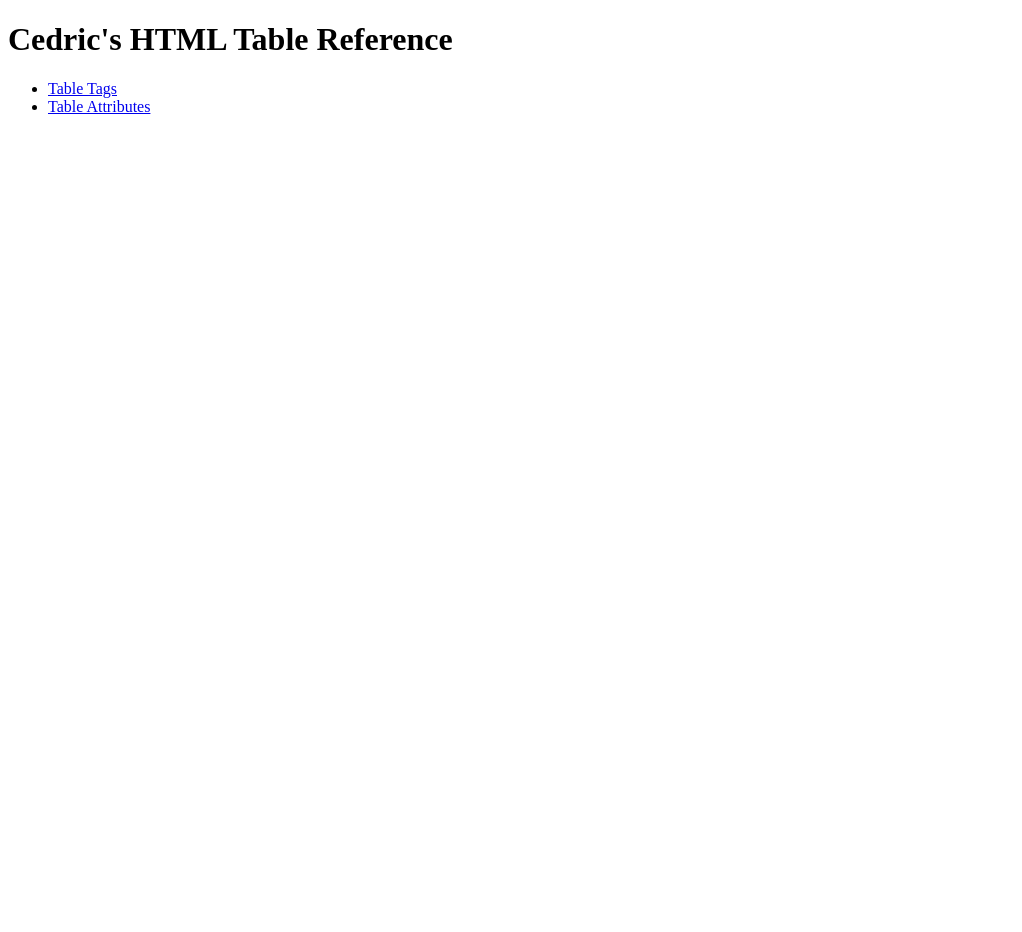
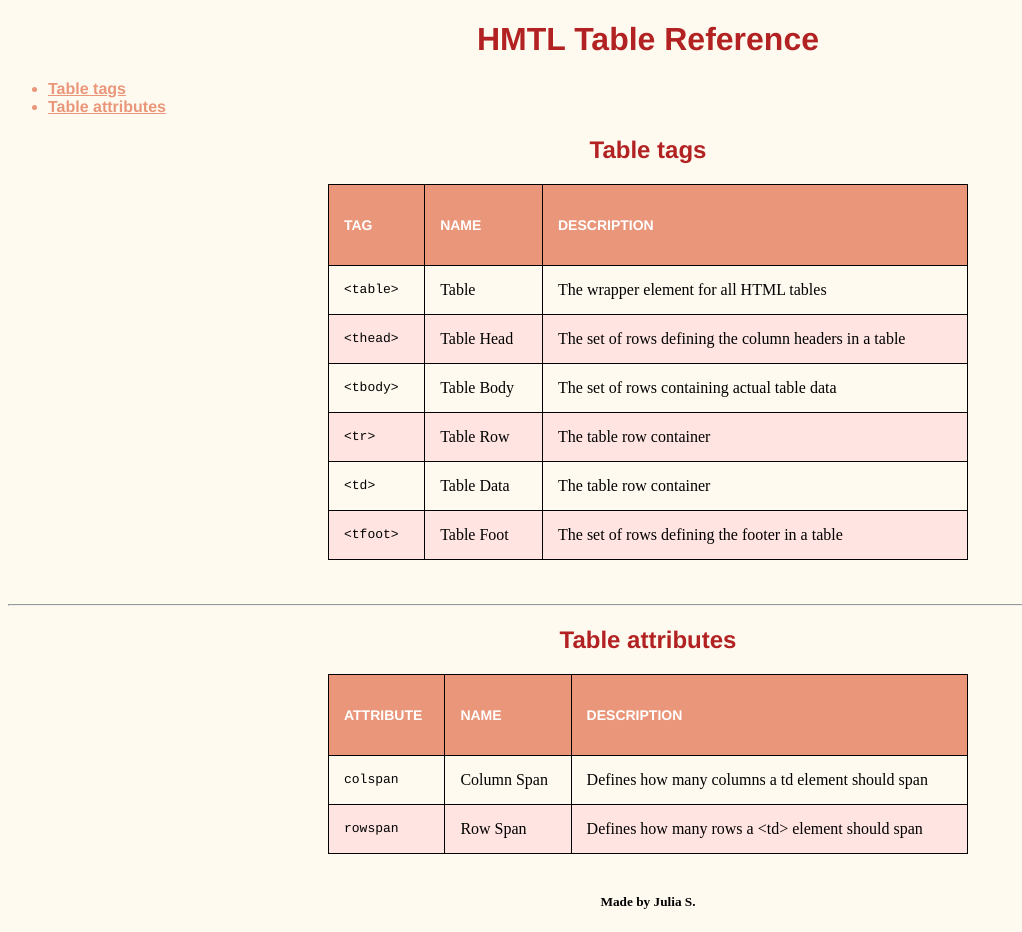
Before and after one commit to AumanC/aumanc.github.io, a plain HTML site: page index.html in a window 1280 px wide. Shown: the whole page, without its empty margins (0-1022 px from the left). Before the commit the page ends 800 px from the top, so only its background shows below. Drawn offline with Linux system fonts and the light colour scheme.

Commit message:
Updated version by Julia

```diff
--- a/index.html
+++ b/index.html
@@ -1,23 +1,95 @@
 <!DOCTYPE html>
-<html lang="en">
-
+<html>
   <head>
-    <meta charset="UTF-8">
-    <meta name="viewport" content="width=device-width, initial-scale=1.0">
-    <title>Cedric's Cheat Sheet: HTML Table Reference</title>
-    <link href="/styles.css" rel="stylesheet" type="text/css">
+    <title>My Cheat Sheet: HTML Table Reference</title>
+    <link href="./styles.css" type="text/css" rel="stylesheet">
   </head>
-
   <body>
     <header>
-      <h1>Cedric's HTML Table Reference</h1>
+      <h1>HMTL Table Reference</h1>
       <nav>
         <ul>
-          <li><a href="#tags">Table Tags</a></li>
-          <li><a href="#attributes">Table Attributes</a></li>
+          <li><a href="#tags">Table tags</a></li>
+          <li><a href="#attributes">Table attributes</a></li>
         </ul>
       </nav>
     </header>
-
+      <main>
+        <div id="tags">
+        <h2>Table tags</h2>
+        <table>
+          <thead>
+          <tr>
+            <th>Tag</th>
+            <th>Name</th>
+            <th>Description</th>
+          </tr>
+          </thead>
+          <tbody>
+            <tr>
+            <td class="code">&lt;table&gt;</td>
+            <td>Table</td>
+            <td>The wrapper element for all HTML tables</td>
+            </tr>
+            <tr>
+              <td class="code">&lt;thead&gt;</td>
+              <td>Table Head</td>
+              <td>The set of rows defining the column headers in a table</td>
+            </tr>
+            <tr>
+              <td class="code">&lt;tbody&gt;</td>
+              <td>Table Body</td>
+              <td>The set of rows containing actual table data</td>
+            </tr>
+            <tr>
+              <td class="code">&lt;tr&gt;</td>
+              <td>Table Row</td>
+              <td>The table row container</td>
+            </tr>
+            <tr>
+              <td class="code">&lt;td&gt;</td>
+            <td>Table Data</td>
+            <td>The table row container</td>
+          </tr>
+            <tr>
+              <td class="code">&lt;tfoot&gt;</td>
+              <td>Table Foot</td>
+              <td>The set of rows defining the footer in a table</td>
+            </tr>
+          </tbody>
+        </table>
+        </div>
+        <br>
+        <br>
+        <hr>
+        <div id="attributes">
+        <h2>Table attributes</h2>
+        <table>
+          <thead>
+            <tr>
+              <th>Attribute</th>
+              <th>Name</th>
+              <th>Description</th>
+            </tr>
+          </thead>
+          <tbody>
+            <tr>
+              <td class="code">colspan</td>
+              <td>Column Span</td>
+              <td>Defines how many columns a td element should span</td>
+            </tr>
+            <tr>
+              <td class="code">rowspan</td>
+              <td>Row Span</td>
+              <td>Defines how many rows a &lt;td&gt; element should span</td>
+            </tr>
+          </tbody>
+          </table>
+        </div>
+    </main>
+    <br>
+        <footer>
+          <h5> Made by Julia S.</h5>
+    </footer>
   </body>
 </html>
--- a/styles.css
+++ b/styles.css
@@ -0,0 +1,10 @@
+table {margin: 0 auto; border-collapse: collapse; width: 50%;}
+table, th, td {border: 1px solid black;}
+th {height: 50px; text-align: left; background-color: DarkSalmon; color: white; text-transform: uppercase; font-family: Helvetica; font-size: 14px;}
+th, td {padding: 15px; text-align: left;}
+tr:nth-child(even) {background-color: MistyRose;}
+a, li {color: DarkSalmon; font-weight: bold;}
+.code {font-family: Courier, Monaco, monospace; font-size: 13px;}
+html, body {width: 100%; text-align: center; background-color: FloralWhite;}
+nav {text-align: left !important}
+h1, h2, ul {color: FireBrick; font-family: Helvetica;}
```
